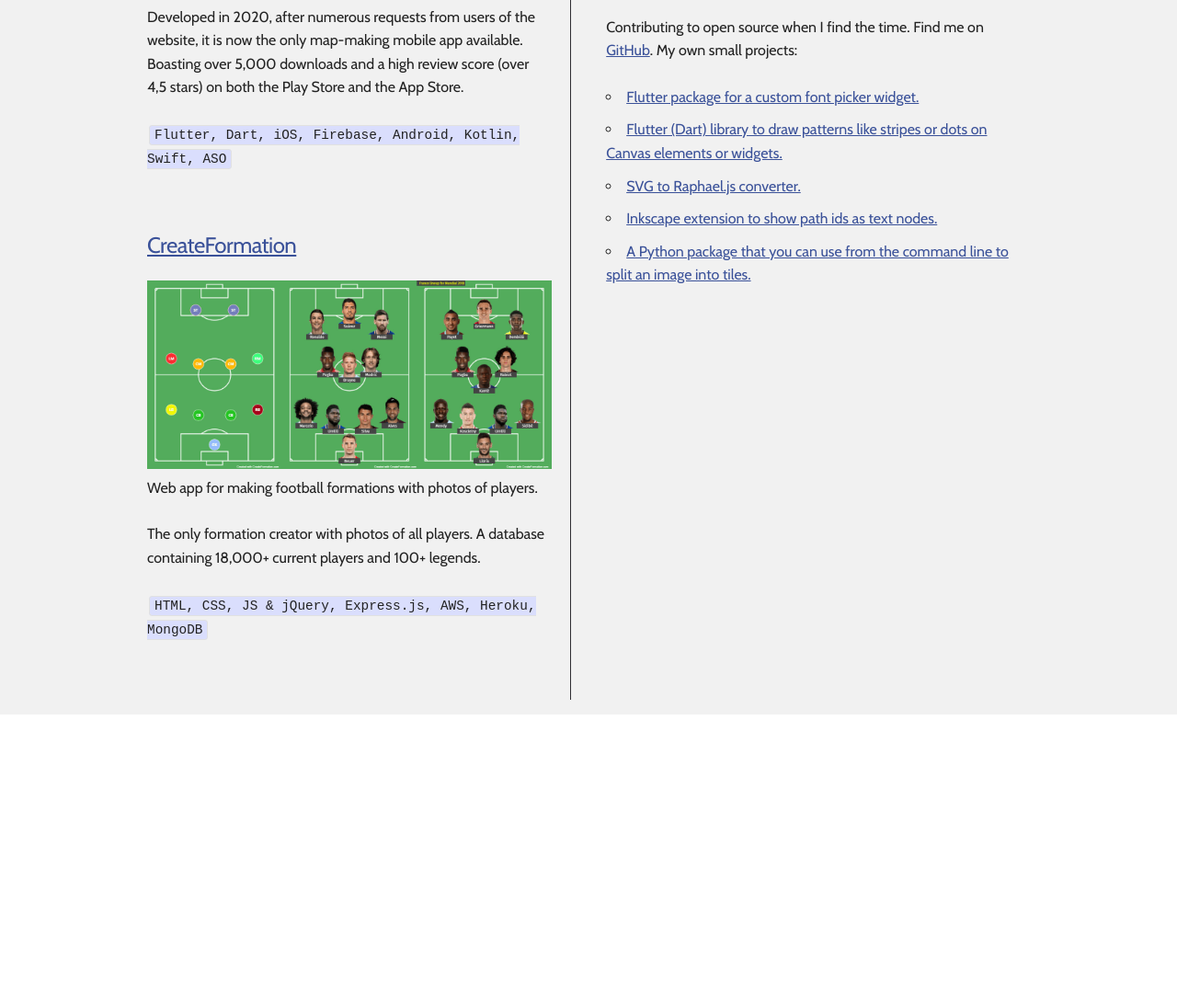
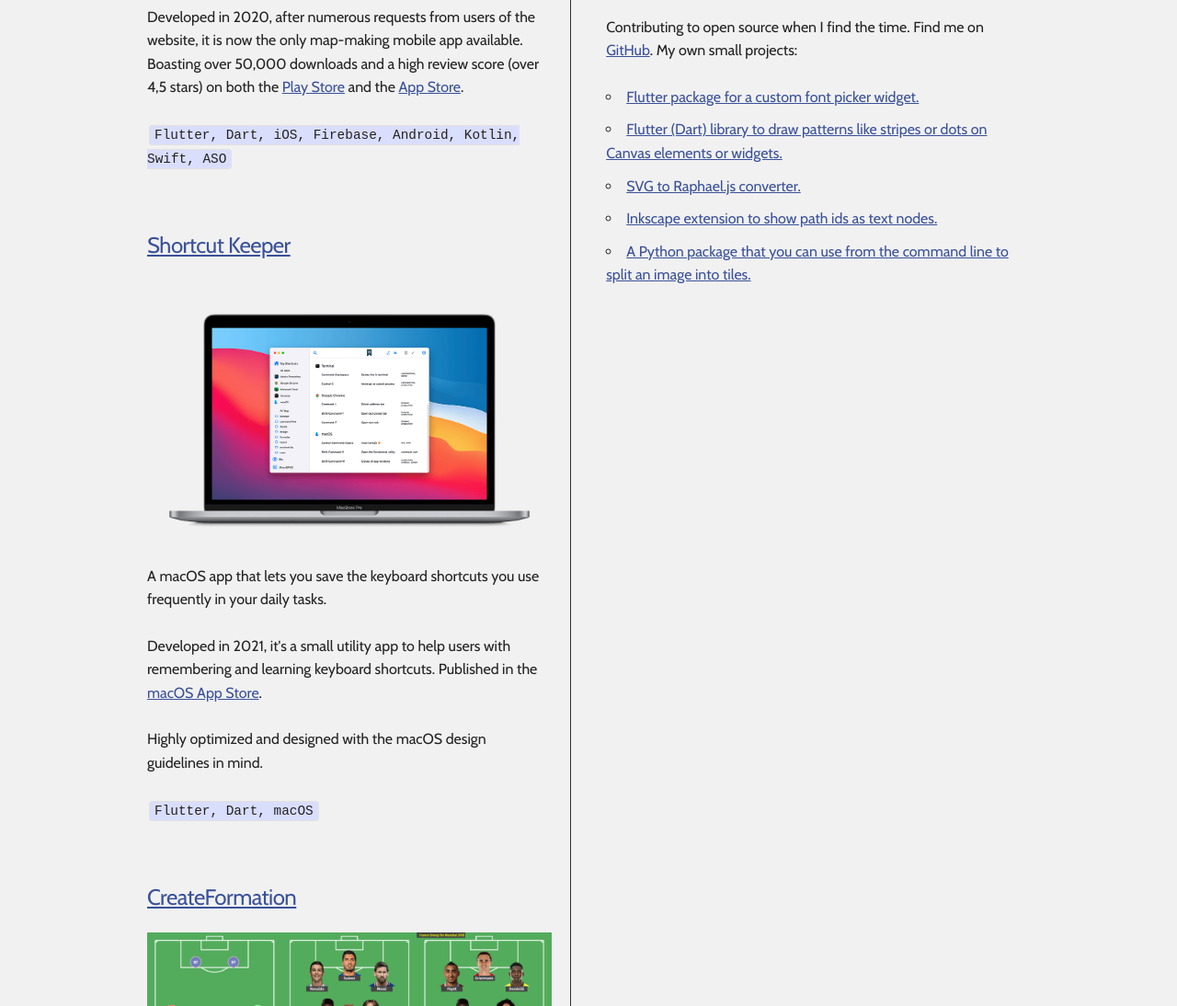
Before and after one commit to whiplashoo/whidev, a website: page index.html in a window 1280 px wide. Shown: the part 2119-3213 px from the top of the page at 92% size. Before the commit the page ends 2896 px from the top, so only its background shows below. Drawn offline with nearby package versions, Linux system fonts and the light colour scheme.

Commit message:
add shortcut keeper to personal projects

```diff
--- a/gulpfile.js
+++ b/gulpfile.js
@@ -34,9 +34,8 @@
 
 function browserSyncTask() {
     browserSync.init({
-        server: {
-            baseDir: "./"
-        }
+        proxy: "localhost:8888/whidev", //On Mac
+        notify: false
     });
 }
 
--- a/index.html
+++ b/index.html
@@ -511,8 +511,18 @@
                             <h5 class="animated flip"><a href="https://app.mapchart.net" target="_blank" rel="noopener noreferrer"> MapChart Mobile App</a></h5>
                             <img class="u-max-full-width" src="img/mapchart_app.png" alt="mapchart mobile app">
                             <p> Android and iOS app bringing all features of MapChart in a native mobile app. </p>
-                            <p> Developed in 2020, after numerous requests from users of the website, it is now the only map-making mobile app available. Boasting over 5,000 downloads and a high review score (over 4,5 stars) on both the Play Store and the App Store. </p>
+                            <p> Developed in 2020, after numerous requests from users of the website, it is now the only map-making mobile app available. Boasting over 50,000 downloads and a high review score (over 4,5 stars) on both the <a href="https://play.google.com/store/apps/details?id=com.whidev.mapchart" target="_blank" rel="noopener">Play Store</a> and the <a href="https://apps.apple.com/us/app/mapchart-app/id1541877062" target="_blank" rel="noopener">App Store</a>. </p>
                             <code> Flutter, Dart, iOS, Firebase, Android, Kotlin, Swift, ASO </code>
+                        </div>
+                    </div>
+                    <div class="row project-row">
+                        <div class="twelve columns project-desc">
+                            <h5 class="animated flip"><a href="https://shortcutkeeper.com" target="_blank" rel="noopener"> Shortcut Keeper</a></h5>
+                            <img class="u-max-full-width" src="img/shortcut_keeper.png" alt="shortcut keeper app">
+                            <p> A macOS app that lets you save the keyboard shortcuts you use frequently in your daily tasks. </p>
+                            <p> Developed in 2021, it's a small utility app to help users with remembering and learning keyboard shortcuts. Published in the <a href="https://apps.apple.com/us/app/shortcut-keeper/id1585404175" rel="noopener">macOS App Store</a>.</p>
+                            <p> Highly optimized and designed with the macOS design guidelines in mind. </p>
+                            <code> Flutter, Dart, macOS </code>
                         </div>
                     </div>
                     <div class="row project-row">
```
Also changed, not shown: img/shortcut_keeper.png (added).
